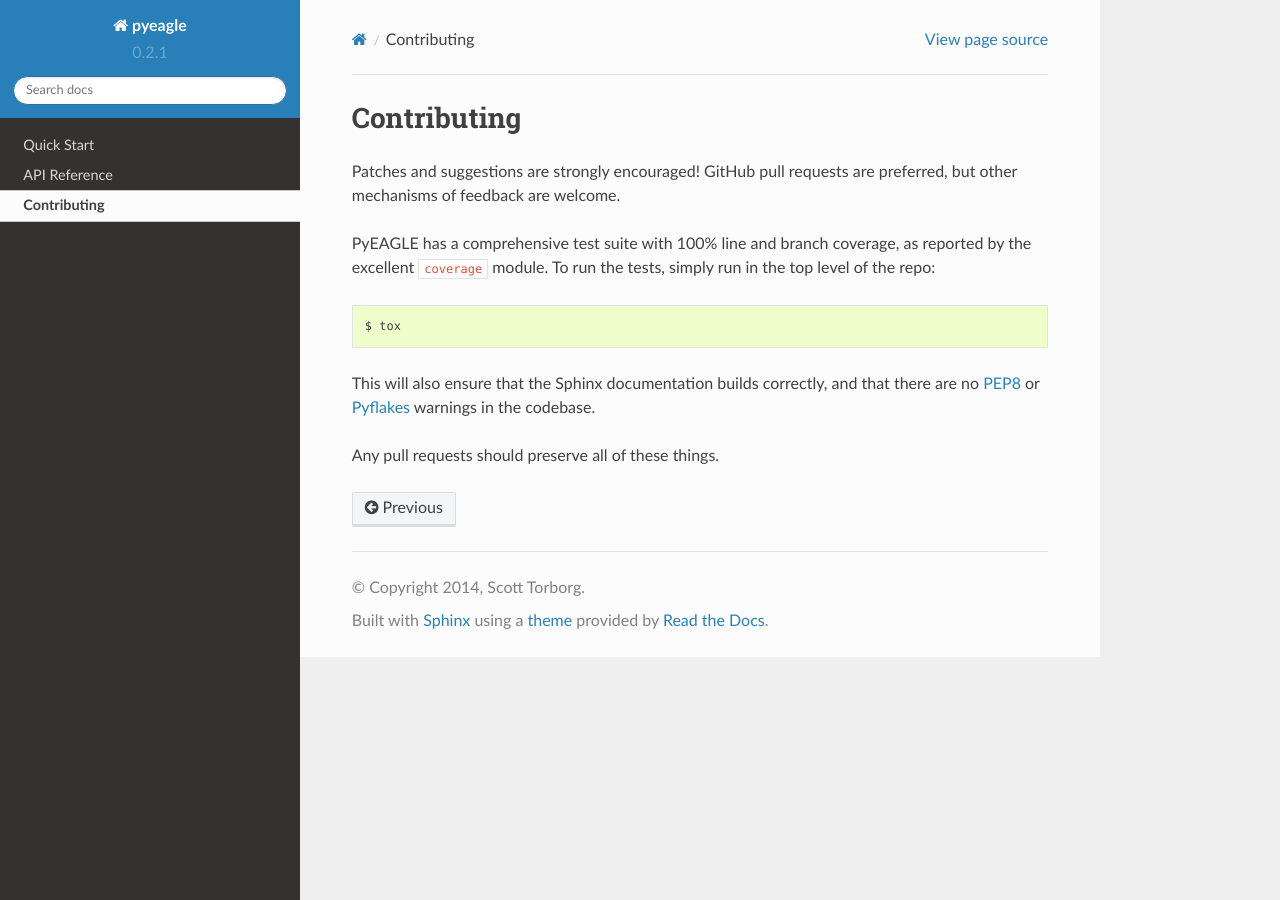
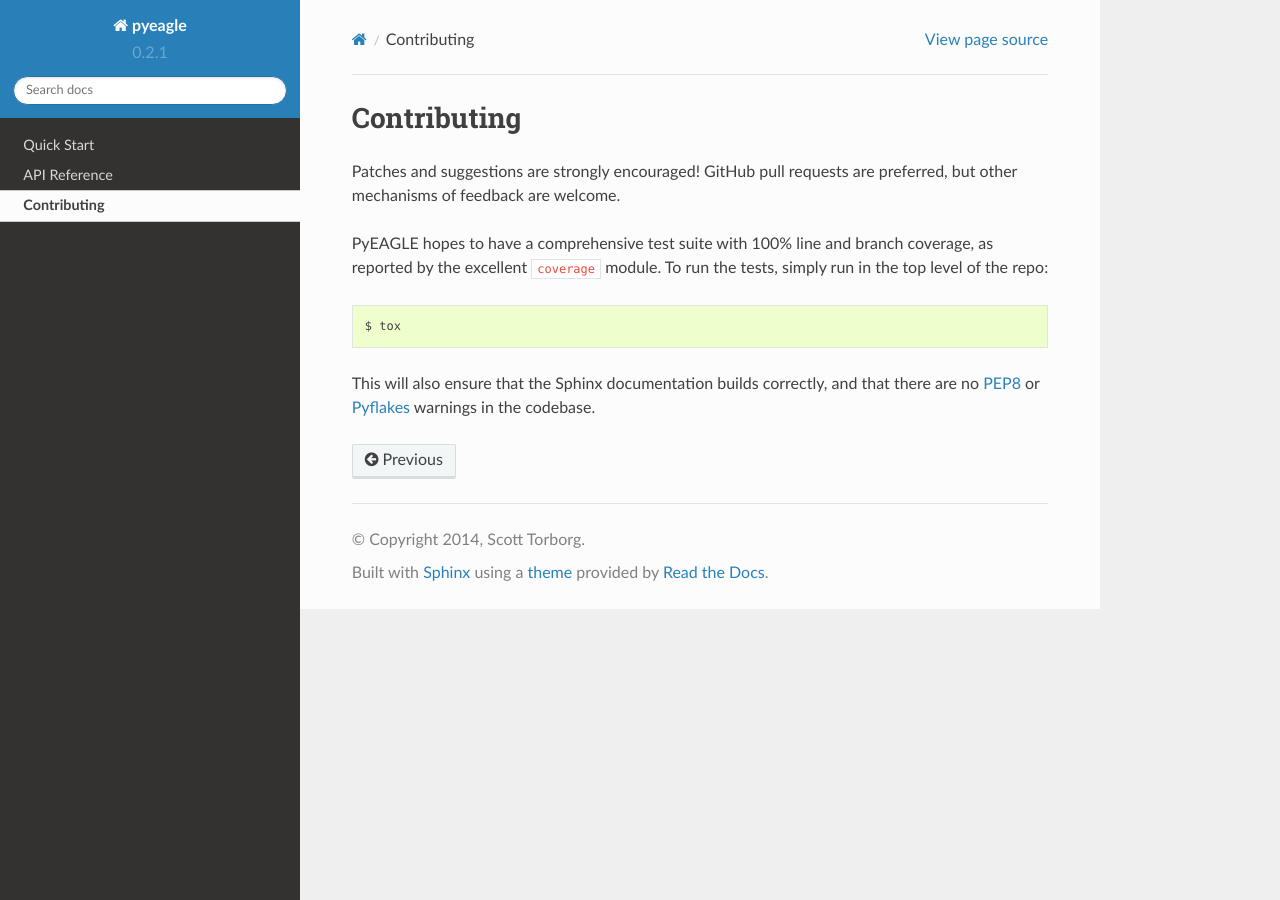
Before and after one commit to storborg/pyeagle, a Sphinx documentation site: the page built from docs/contributing.rst, in a window 1280 px wide. Built offline with Sphinx 7.4.7 and the Read the Docs theme 2.0.0, drawn with Linux system fonts in a browser that asks for light colours.

Commit message:
Remove blatant lies about test suite

```diff
--- a/docs/contributing.rst
+++ b/docs/contributing.rst
@@ -4,14 +4,12 @@ Contributing
 Patches and suggestions are strongly encouraged! GitHub pull requests are
 preferred, but other mechanisms of feedback are welcome.
 
-PyEAGLE has a comprehensive test suite with 100% line and branch coverage,
-as reported by the excellent ``coverage`` module. To run the tests, simply run
-in the top level of the repo::
+PyEAGLE hopes to have a comprehensive test suite with 100% line and branch
+coverage, as reported by the excellent ``coverage`` module. To run the tests,
+simply run in the top level of the repo::
 
     $ tox
 
 This will also ensure that the Sphinx documentation builds correctly, and that
 there are no `PEP8 <http://www.python.org/dev/peps/pep-0008/>`_ or `Pyflakes
 <http://pypi.python.org/pypi/pyflakes>`_ warnings in the codebase.
-
-Any pull requests should preserve all of these things.
```
